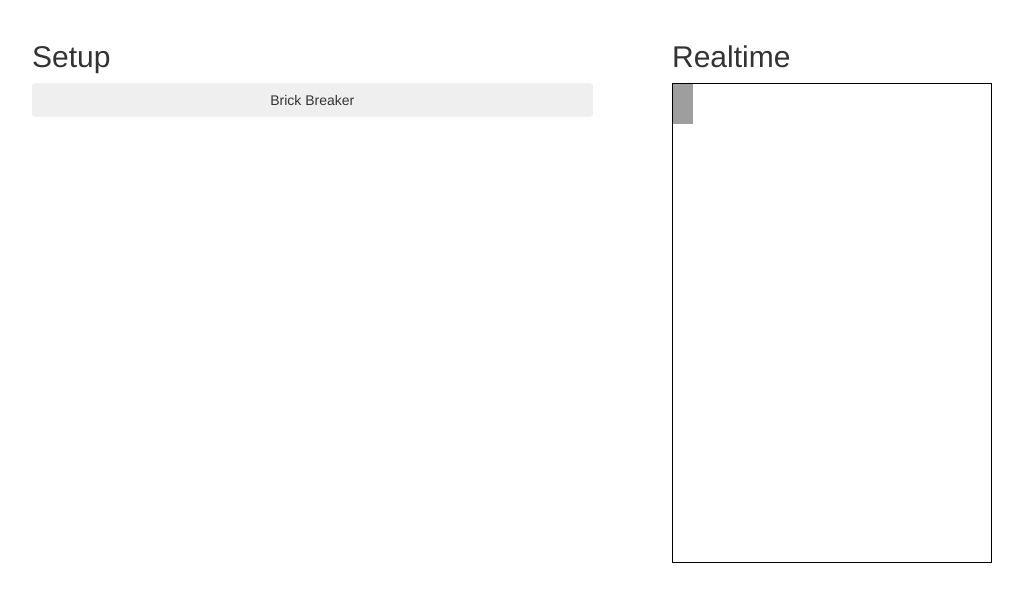
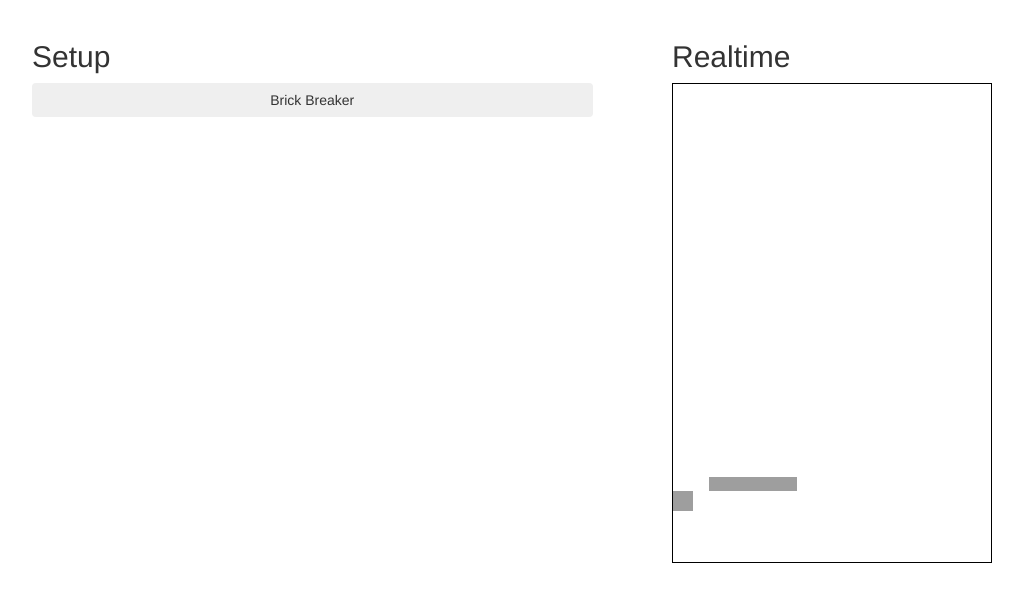
Before and after one commit to aupadhyay/game-gen, a PHP site: page / in a window 1280 px wide. Shown: the top 602 px of the page, without its empty margins (18-1041 px from the left). Run offline with PHP 8.4, Linux system fonts and the light colour scheme; some libraries are stand-ins or nearby versions; grey boxes are pictures that could not be loaded.

Commit message:
margining:

```diff
--- a/index.php
+++ b/index.php
@@ -34,7 +34,7 @@ session_start();
     <div class="main">
       <h2>Realtime</h2>
         <div class="rt-container" id="rt-container">
-         	<div><img id="testImageText" src="none.png" width="20" height="20"></div>
+         	<div><img id="testImageText" src="none.png" width="88" height="14" style="margin-left: 36px; margin-top: 393px ;"></div>
           <div><img id="testImageText1" src="none.png" width="20" height="20"></div>
         </div>
     </div>
```
